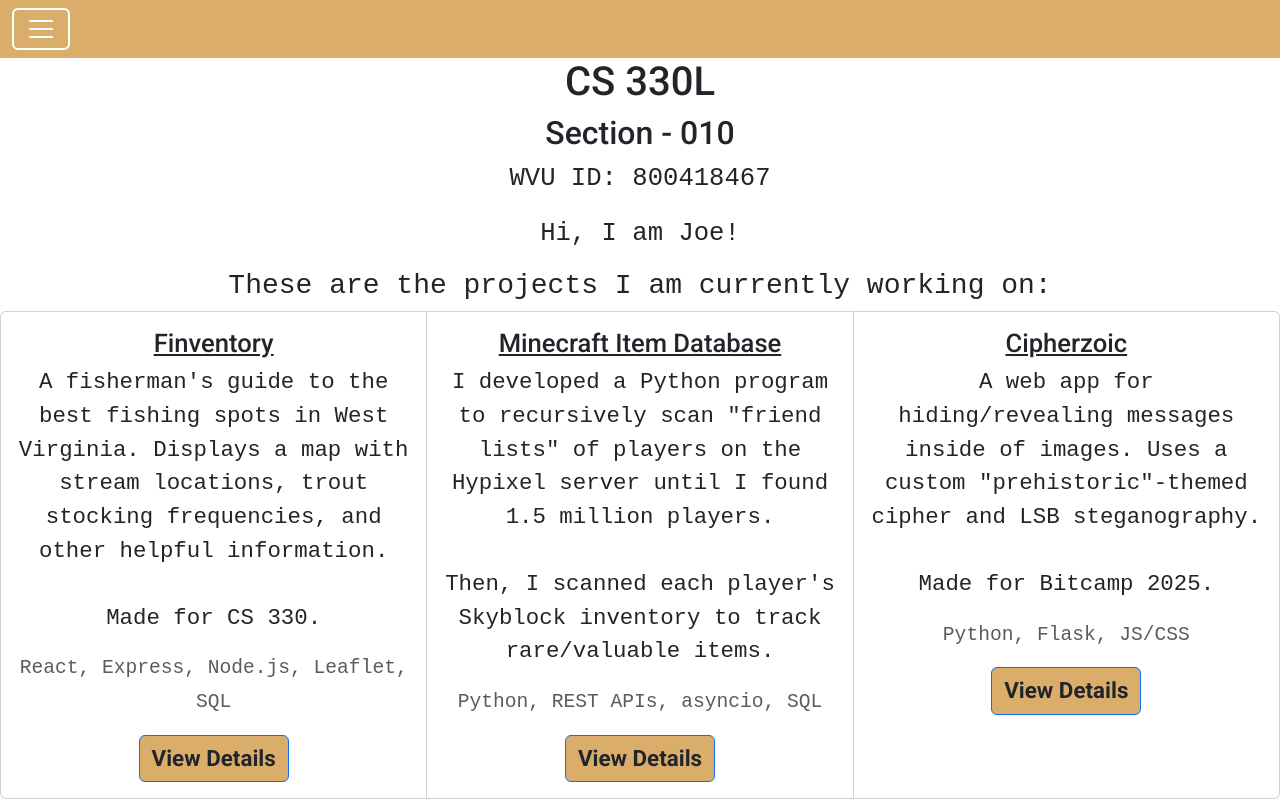
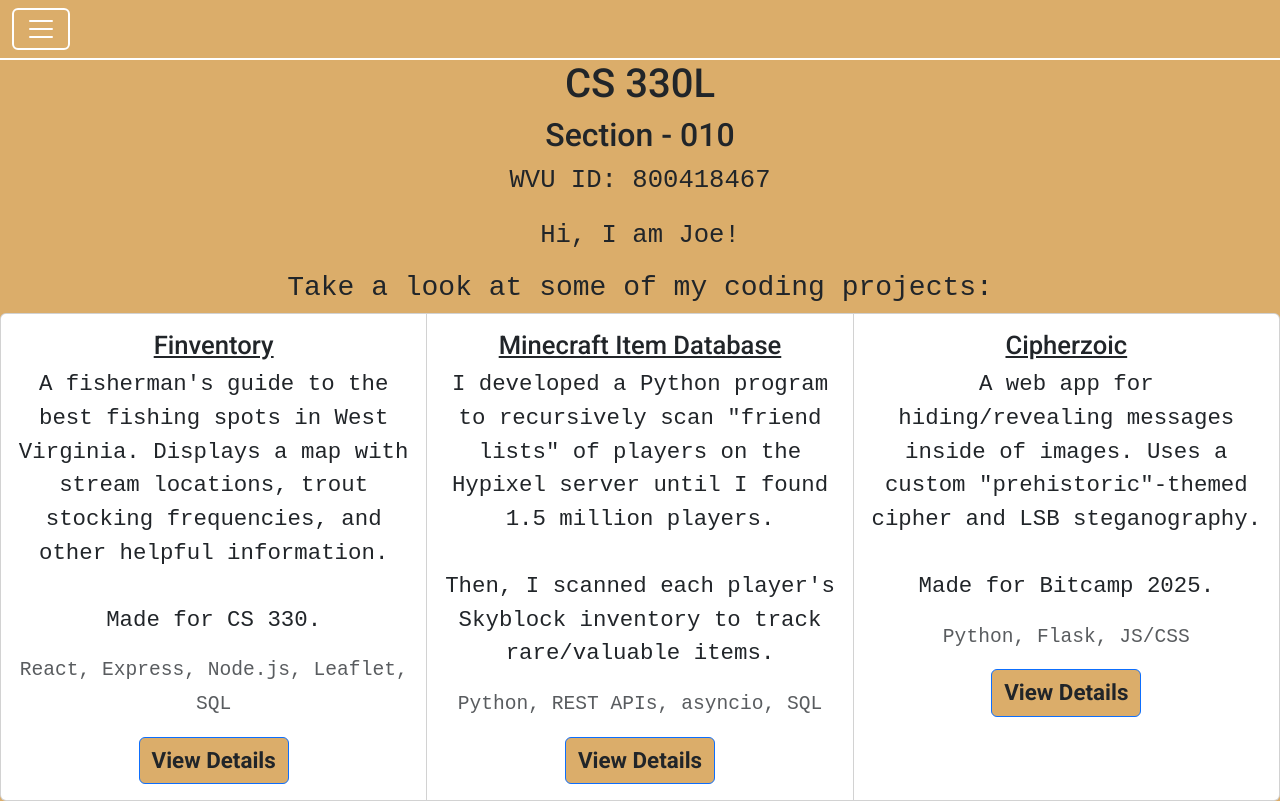
Before and after one commit to joe-magg/CS330L-BonusLab, a React (Create React App) app: page / in a window 1280 px wide. Built offline with nearby package versions, Linux system fonts and the light colour scheme; a web font is replaced by a local one.

Commit message:
refactor: final styling and text fixes

```diff
--- a/src/App.css
+++ b/src/App.css
@@ -1,5 +1,6 @@
 .App {
   text-align: center;
+  background: rgb(219, 173, 106);
 }
 
 .App-logo {
--- a/src/App.js
+++ b/src/App.js
@@ -13,7 +13,7 @@ function App() {
       <h2>Section - 010</h2>
       <p>WVU ID: 800418467</p>
       <p>Hi, I am Joe!</p>
-      <h3> These are the projects I am currently working on:</h3>
+      <h3> Take a look at some of my coding projects:</h3>
       <div classname="Card">
         <Card />
       </div>
--- a/src/components/Navbar.css
+++ b/src/components/Navbar.css
@@ -2,7 +2,8 @@
 
 .navbar {
     background-color: rgb(219, 173, 106);
-    padding-bottom: 1.5rem;
+    padding-bottom: 2.5rem;
+    border-bottom: 2px solid white;
 }
 
 .nav-link {
--- a/src/index.css
+++ b/src/index.css
@@ -16,6 +16,7 @@ p {
 
 h1, h2 {
   font-family: 'Roboto', monospace;
+  font-size: 1.4rem;
 }
 
 h3, h4, h5 {
```
